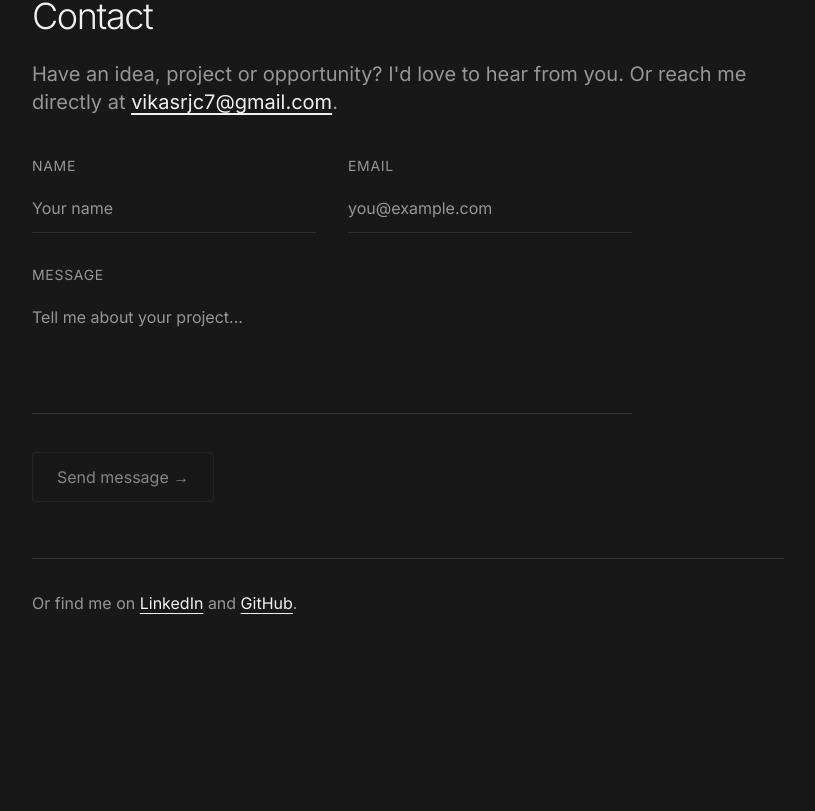
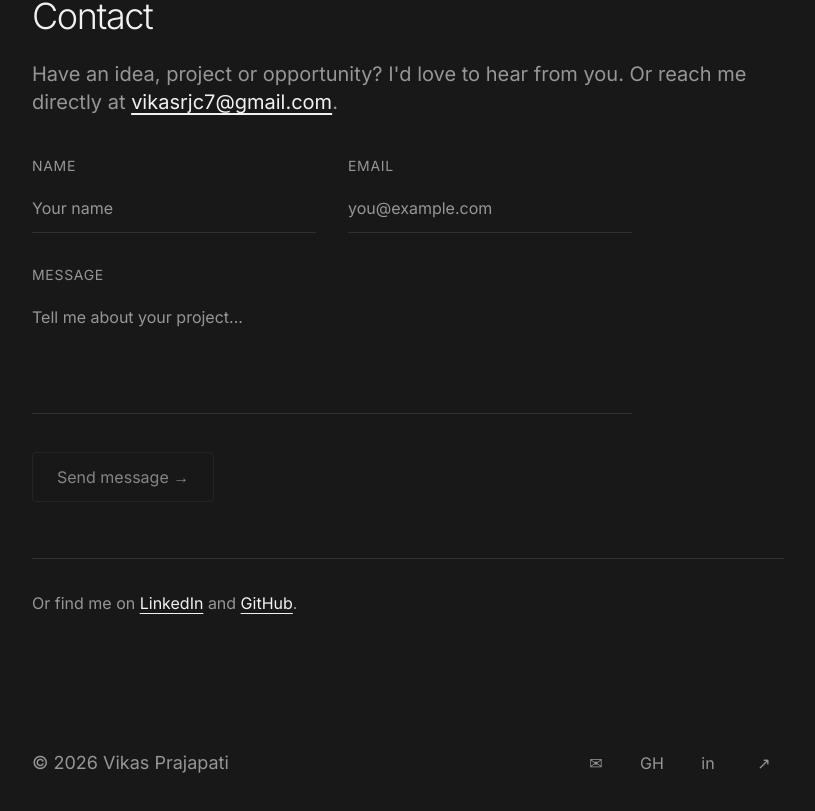
Before and after one commit to vikasprajapati3/portfolio, a React (Vite) app: page / in a window 1280 px wide. Shown: the part 3236-4047 px from the top of the page, without its empty margins (232-1047 px from the left). Before the commit the page ends 3979 px from the top, so only its background shows below. Built offline with nearby package versions, Linux system fonts and the light colour scheme.

Commit message:
add Footer and import to app

```diff
--- a/src/App.jsx
+++ b/src/App.jsx
@@ -1,5 +1,6 @@
 import About from './components/About'
 import Contact from './components/Contact'
+import Footer from './components/Footer'
 import Header from './components/Header'
 import Hero from './components/Hero'
 import Projects from './components/Projects'
@@ -16,6 +17,7 @@ export default function App() {
         <Projects />
         <TechStack />
         <Contact />
+        <Footer />
       </main>
     </>
   )
--- /dev/null
+++ b/src/components/Footer.jsx
@@ -0,0 +1,32 @@
+const LINKS = [
+    { href: 'mailto:your-email@example.com', label: '✉', aria: 'Email', external: false },
+    { href: 'https://github.com/vikasprajapati3', label: 'GH', aria: 'GitHub', external: true },
+    { href: 'https://www.linkedin.com/in/vikas-prajapati-0a1032330', label: 'in', aria: 'LinkedIn', external: true },
+    { href: '/resume.pdf', label: '↗', aria: 'Resume', external: true },
+]
+
+export default function Footer() {
+    return (
+        <footer className="pb-10">
+            <div className="max-w-container mx-auto px-6 flex flex-col sm:flex-row items-start sm:items-center justify-between gap-6">
+
+                <div className="text-muted text-base md:text-lg">
+                    © {new Date().getFullYear()} Vikas Prajapati
+                </div>
+
+                <div className="flex items-center gap-4">
+                    {LINKS.map(l => (
+                        <a key={l.aria} href={l.href} aria-label={l.aria}
+                            target={l.external ? '_blank' : undefined}
+                            rel={l.external ? 'noopener noreferrer' : undefined}
+                            className="w-10 h-10 grid place-items-center text-muted border border-transparent
+                          hover:text-ink hover:border-line hover:-translate-y-0.5 rounded transition-all">
+                            {l.label}
+                        </a>
+                    ))}
+                </div>
+
+            </div>
+        </footer>
+    )
+}
```
